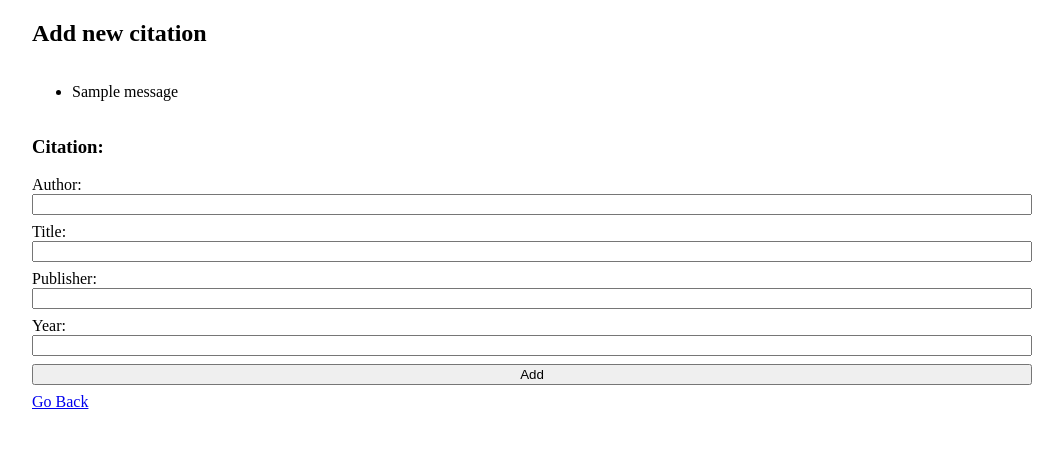
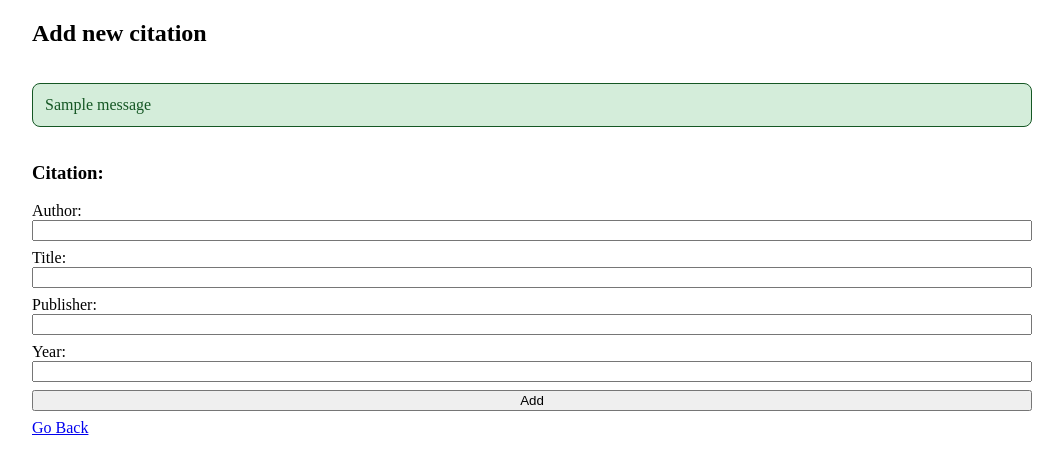
Before and after one commit to aarnif/ohtu-miniprojekti, a Flask app: page /new_citation in a window 1280 px wide. Shown: the top 451 px of the page, without its empty margins (108-1171 px from the left). Run offline with Flask 3, Linux system fonts and the light colour scheme; one stand-in notice (Sample message) is shown.

Commit message:
Categorize and move flash messages to layout.html

```diff
--- a/src/static/styles.css
+++ b/src/static/styles.css
@@ -55,3 +55,19 @@ label {
   display: flex;
   flex-direction: column;
 }
+
+.error-message {
+  padding: 12px;
+  color: #c41e3a;
+  background-color: #ffe6e6;
+  border: 1px solid #c41e3a;
+  border-radius: 8px;
+}
+
+.success-message {
+  padding: 12px;
+  color: #155724;
+  background-color: #d4edda;
+  border: 1px solid #155724;
+  border-radius: 8px;
+}
--- a/src/templates/layout.html
+++ b/src/templates/layout.html
@@ -15,7 +15,18 @@
   <body>
     <div class="wrapper">
       <h2>{% block page_title %}{% endblock %}</h2>
-      {% block body %}{% endblock %}
+      {% with messages = get_flashed_messages(with_categories=True) %} {% if
+      messages %}
+      <div id="flash-messages">
+        {% for category, message in messages %}
+        <p
+          class="{% if category == 'success' %}success-message{% else %}error-message{% endif %}"
+        >
+          {{ message }}
+        </p>
+        {% endfor %}
+      </div>
+      {% endif %} {% endwith %} {% block body %}{% endblock %}
     </div>
   </body>
 </html>
--- a/src/templates/new_citation.html
+++ b/src/templates/new_citation.html
@@ -2,13 +2,6 @@
 block page_title %} Add new citation {% endblock %} {% block body %}
 
 <form action="/create_citation" method="post">
-  {% with messages = get_flashed_messages() %} {% if messages %}
-  <ul>
-    {% for message in messages %}
-    <li class="error-message">{{ message }}</li>
-    {% endfor %}
-  </ul>
-  {% endif %} {% endwith %}
   <h3>Citation:</h3>
 
   <div class="form-items">
```
